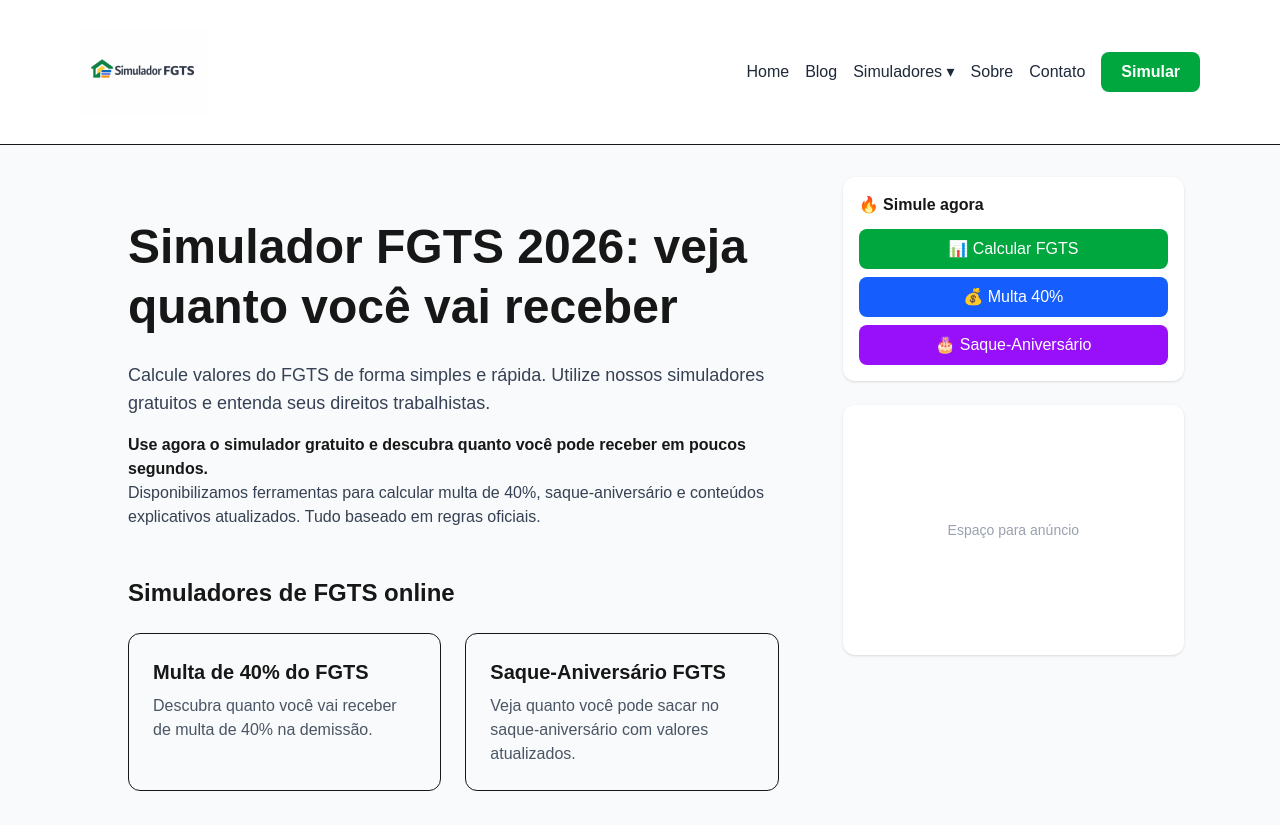
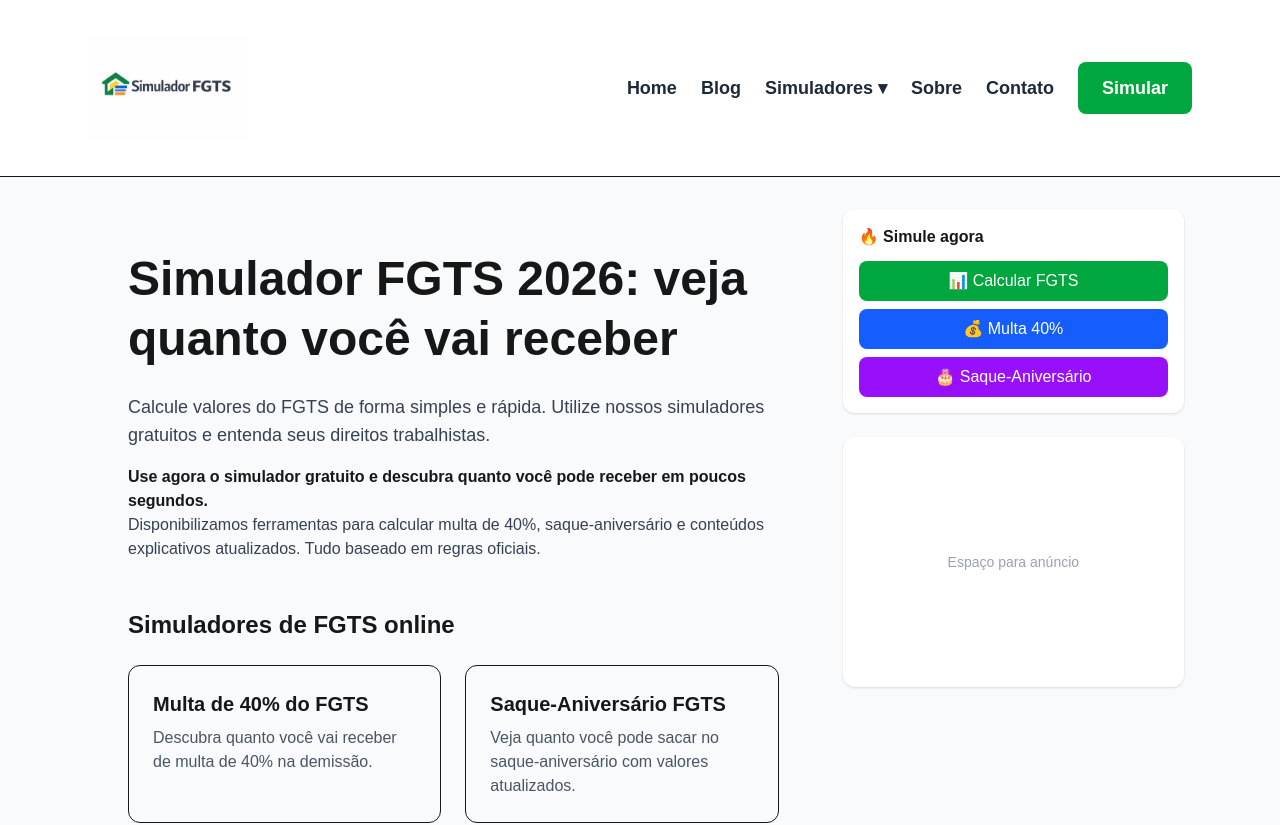
Before and after one commit to gustavo-fonseca-valle/simulador-fgts, a Next.js app: page / in a window 1280 px wide. Shown: the top 825 px of the page. Built offline with nearby package versions, Linux system fonts and the light colour scheme.

Commit message:
melhorias para SEO

```diff
--- a/components/Header.tsx
+++ b/components/Header.tsx
@@ -8,33 +8,33 @@ export default function Header() {
   const [menuOpen, setMenuOpen] = useState(false)
 
   return (
-    <header className="border-b bg-white/90 backdrop-blur sticky top-0 z-50">
-      <div className="max-w-6xl mx-auto px-4 py-2 flex justify-between items-center">
+    <header className="border-b bg-white/95 backdrop-blur sticky top-0 z-50">
+      <div className="max-w-6xl mx-auto px-6 py-2 flex justify-between items-center">
 
-        {/* 🔥 LOGO */}
+        {/* 🔥 LOGO MAIOR */}
         <Link href="/" className="flex items-center">
           <Image
             src="/logo.png"
             alt="Simulador FGTS"
-            width={128}
-            height={128}
-            className="w-32 h-32 object-contain" // 128x128px
+            width={160}
+            height={160}
+            className="w-40 h-40 object-contain" // 160x160px
             priority
           />
         </Link>
 
-        {/* 🔥 MENU DESKTOP */}
-        <nav className="hidden md:flex items-center gap-4 text-gray-800 font-medium">
+        {/* 🔥 MENU DESKTOP - LINKS MAIORES E MAIS PRÓXIMOS */}
+        <nav className="hidden md:flex items-center gap-6 text-gray-800 font-semibold text-lg">
           <Link href="/" className="hover:text-green-600 transition">Home</Link>
           <Link href="/blog" className="hover:text-green-600 transition">Blog</Link>
 
           {/* Dropdown Simuladores */}
           <div className="relative group">
             <span className="cursor-pointer hover:text-green-600 transition">Simuladores ▾</span>
-            <div className="absolute top-full left-0 mt-1 opacity-0 group-hover:opacity-100 pointer-events-none group-hover:pointer-events-auto transition w-52 bg-white border rounded-lg shadow-lg z-50">
-              <Link href="/simuladores/multa-40" className="block px-4 py-2 hover:bg-green-50">💰 Multa 40%</Link>
-              <Link href="/simuladores/fgts" className="block px-4 py-2 hover:bg-green-50">📊 Calcular FGTS</Link>
-              <Link href="/simuladores/saque-aniversario" className="block px-4 py-2 hover:bg-green-50">🎂 Saque-Aniversário</Link>
+            <div className="absolute top-full left-0 mt-2 opacity-0 group-hover:opacity-100 pointer-events-none group-hover:pointer-events-auto transition w-60 bg-white border rounded-lg shadow-lg z-50">
+              <Link href="/simuladores/multa-40" className="block px-5 py-3 hover:bg-green-50">💰 Multa 40%</Link>
+              <Link href="/simuladores/fgts" className="block px-5 py-3 hover:bg-green-50">📊 Calcular FGTS</Link>
+              <Link href="/simuladores/saque-aniversario" className="block px-5 py-3 hover:bg-green-50">🎂 Saque-Aniversário</Link>
             </div>
           </div>
 
@@ -42,33 +42,33 @@ export default function Header() {
           <Link href="/contato" className="hover:text-green-600 transition">Contato</Link>
 
           {/* CTA */}
-          <Link href="/simuladores" className="bg-green-600 text-white px-5 py-2 rounded-lg hover:bg-green-700 hover:shadow-md transition font-semibold">
+          <Link href="/simuladores" className="bg-green-600 text-white px-6 py-3 rounded-lg hover:bg-green-700 hover:shadow-md transition font-semibold">
             Simular
           </Link>
         </nav>
 
         {/* 🔥 MOBILE BUTTON */}
-        <button className="md:hidden text-2xl" onClick={() => setMenuOpen(!menuOpen)}>
+        <button className="md:hidden text-3xl" onClick={() => setMenuOpen(!menuOpen)}>
           {menuOpen ? "✕" : "☰"}
         </button>
       </div>
 
       {/* 🔥 MOBILE MENU */}
       {menuOpen && (
-        <div className="md:hidden border-t px-4 py-3 flex flex-col gap-2 bg-white/90 backdrop-blur-lg transition">
-          <Link href="/" onClick={() => setMenuOpen(false)} className="hover:text-green-600">Home</Link>
-          <Link href="/blog" onClick={() => setMenuOpen(false)} className="hover:text-green-600">Blog</Link>
+        <div className="md:hidden border-t px-6 py-4 flex flex-col gap-3 bg-white/95 backdrop-blur-lg transition">
+          <Link href="/" onClick={() => setMenuOpen(false)} className="text-lg hover:text-green-600">Home</Link>
+          <Link href="/blog" onClick={() => setMenuOpen(false)} className="text-lg hover:text-green-600">Blog</Link>
 
-          <p className="font-semibold text-gray-500 mt-1">Simuladores</p>
-          <Link href="/simuladores/multa-40" onClick={() => setMenuOpen(false)} className="hover:text-green-600">💰 Multa 40%</Link>
-          <Link href="/simuladores/fgts" onClick={() => setMenuOpen(false)} className="hover:text-green-600">📊 Calcular FGTS</Link>
-          <Link href="/simuladores/saque-aniversario" onClick={() => setMenuOpen(false)} className="hover:text-green-600">🎂 Saque-Aniversário</Link>
+          <p className="font-semibold text-gray-500 mt-2 text-lg">Simuladores</p>
+          <Link href="/simuladores/multa-40" onClick={() => setMenuOpen(false)} className="text-lg hover:text-green-600">💰 Multa 40%</Link>
+          <Link href="/simuladores/fgts" onClick={() => setMenuOpen(false)} className="text-lg hover:text-green-600">📊 Calcular FGTS</Link>
+          <Link href="/simuladores/saque-aniversario" onClick={() => setMenuOpen(false)} className="text-lg hover:text-green-600">🎂 Saque-Aniversário</Link>
 
           <hr className="border-gray-200 my-2"/>
-          <Link href="/sobre" onClick={() => setMenuOpen(false)} className="hover:text-green-600">Sobre</Link>
-          <Link href="/contato" onClick={() => setMenuOpen(false)} className="hover:text-green-600">Contato</Link>
+          <Link href="/sobre" onClick={() => setMenuOpen(false)} className="text-lg hover:text-green-600">Sobre</Link>
+          <Link href="/contato" onClick={() => setMenuOpen(false)} className="text-lg hover:text-green-600">Contato</Link>
 
-          <Link href="/simuladores" onClick={() => setMenuOpen(false)} className="bg-green-600 text-white text-center px-4 py-2 rounded-lg font-semibold hover:bg-green-700 hover:shadow-md transition">
+          <Link href="/simuladores" onClick={() => setMenuOpen(false)} className="bg-green-600 text-white text-center px-5 py-3 rounded-lg font-semibold hover:bg-green-700 hover:shadow-md transition">
             Simular
           </Link>
         </div>
```
